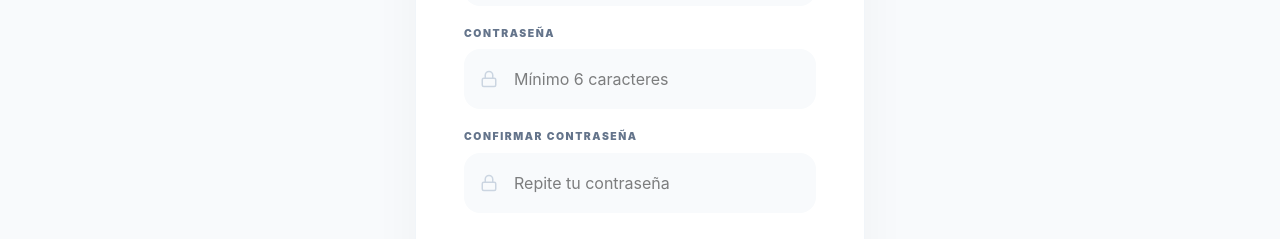
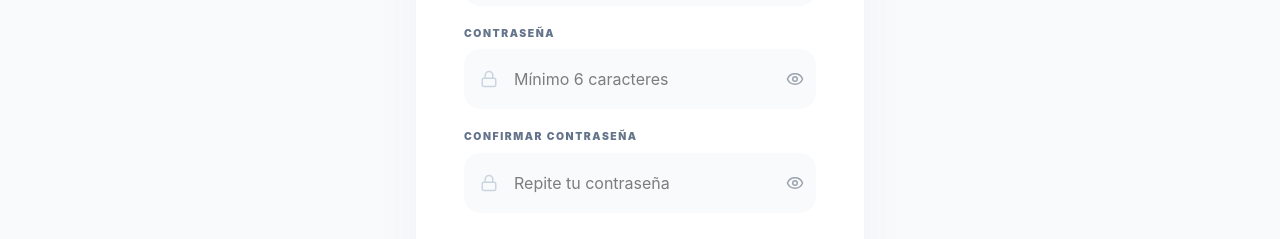
Before and after one commit to Alex2509812/carshop, a React (Vite) app: page /register in a window 1280 px wide. Shown: the part 374-613 px from the top of the page. Built offline with nearby package versions, Linux system fonts and the light colour scheme.

Commit message:
ver y no ver  password en registro

```diff
--- a/src/pages/Register.module.css
+++ b/src/pages/Register.module.css
@@ -143,3 +143,21 @@
   font-weight: 900;
   cursor: pointer;
 }
+
+.eyeButton {
+  position: absolute;
+  right: 12px;
+  top: 50%;
+  transform: translateY(-50%);
+  background: none;
+  border: none;
+  cursor: pointer;
+  color: #9ca3af;
+  display: flex;
+  align-items: center;
+  padding: 0;
+}
+
+.eyeButton:hover {
+  color: #4b5563;
+}
--- a/src/pages/Register.tsx
+++ b/src/pages/Register.tsx
@@ -1,7 +1,7 @@
 import { useState } from 'react';
 import { supabase } from '../supabaseClient';
 import { useNavigate } from 'react-router-dom';
-import { UserPlus, Mail, Lock, CheckCircle2 } from 'lucide-react';
+import { UserPlus, Mail, Lock, CheckCircle2, Eye, EyeOff } from 'lucide-react';
 import styles from './Register.module.css';
 
 const Register = () => {
@@ -11,6 +11,8 @@ const Register = () => {
   const [error, setError] = useState<string | null>(null);
   const [success, setSuccess] = useState(false);
   const [loading, setLoading] = useState(false);
+  const [showPassword, setShowPassword] = useState(false);
+  const [showConfirm, setShowConfirm] = useState(false);
   const navigate = useNavigate();
 
   const handleRegister = async (e: React.FormEvent) => {
@@ -24,10 +26,7 @@ const Register = () => {
       return;
     }
 
-    const { error } = await supabase.auth.signUp({
-      email,
-      password,
-    });
+    const { error } = await supabase.auth.signUp({ email, password });
 
     if (error) {
       setError(error.message);
@@ -35,8 +34,7 @@ const Register = () => {
     } else {
       setSuccess(true);
       setLoading(false);
-      // Opcional: Redirigir después de unos segundos
-      setTimeout(() => navigate('/login'), 3000);
+      setTimeout(() => navigate('/login'), 5000);
     }
   };
 
@@ -54,7 +52,7 @@ const Register = () => {
           <div className={styles.successAlert}>
             <CheckCircle2 size={40} className="mx-auto mb-2" />
             <p>¡Registro exitoso!</p>
-            <p className="font-normal mt-1 text-gray-500 italic">Revisa tu correo para confirmar tu cuenta.</p>
+            <p className="font-normal mt-1 text-gray-500 italic">Revisa tu correo para confirmar tu cuenta antes de iniciar sesión.</p>
           </div>
         ) : (
           <form onSubmit={handleRegister} className={styles.form}>
@@ -80,13 +78,20 @@ const Register = () => {
               <div className={styles.inputWrapper}>
                 <Lock className={styles.inputIcon} size={18} />
                 <input
-                  type="password"
+                  type={showPassword ? 'text' : 'password'}
                   required
                   className={styles.input}
                   placeholder="Mínimo 6 caracteres"
                   value={password}
                   onChange={(e) => setPassword(e.target.value)}
                 />
+                <button
+                  type="button"
+                  onClick={() => setShowPassword(!showPassword)}
+                  className={styles.eyeButton}
+                >
+                  {showPassword ? <EyeOff size={18} /> : <Eye size={18} />}
+                </button>
               </div>
             </div>
 
@@ -95,13 +100,20 @@ const Register = () => {
               <div className={styles.inputWrapper}>
                 <Lock className={styles.inputIcon} size={18} />
                 <input
-                  type="password"
+                  type={showConfirm ? 'text' : 'password'}
                   required
                   className={styles.input}
                   placeholder="Repite tu contraseña"
                   value={confirmPassword}
                   onChange={(e) => setConfirmPassword(e.target.value)}
                 />
+                <button
+                  type="button"
+                  onClick={() => setShowConfirm(!showConfirm)}
+                  className={styles.eyeButton}
+                >
+                  {showConfirm ? <EyeOff size={18} /> : <Eye size={18} />}
+                </button>
               </div>
             </div>
 
```
